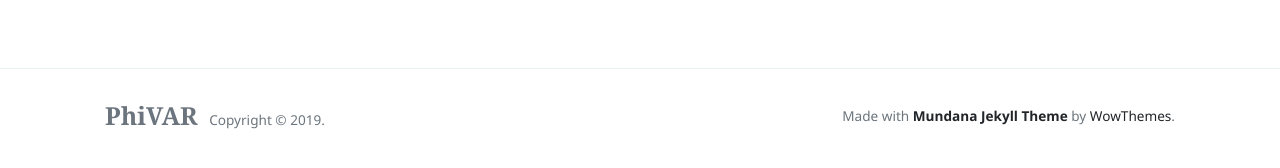
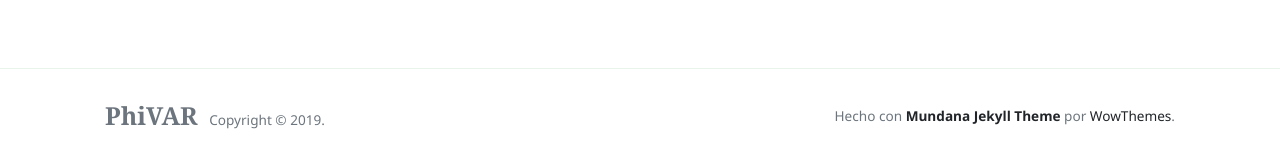
Before and after one commit to FrancisIron/phivar, a Jekyll site: the page built from _pages/about.html, in a window 1280 px wide. Shown: the part 482-650 px from the top of the page. Built offline with Jekyll 4.4.1, drawn with Linux system fonts in a browser that asks for light colours; nearby versions of some CDN libraries.

Commit message:
Update default.html

```diff
--- a/_layouts/default.html
+++ b/_layouts/default.html
@@ -81,7 +81,7 @@
                 <span>Copyright © <script>document.write(new Date().getFullYear())</script>.</span>
             </div>
             <div>
-                Made with <a target="_blank" class="text-dark font-weight-bold" href="https://www.wowthemes.net/mundana-jekyll-theme/"> Mundana Jekyll Theme </a> by <a class="text-dark" target="_blank" href="https://www.wowthemes.net">WowThemes</a>.
+                Hecho con <a target="_blank" class="text-dark font-weight-bold" href="https://www.wowthemes.net/mundana-jekyll-theme/"> Mundana Jekyll Theme </a> por <a class="text-dark" target="_blank" href="https://www.wowthemes.net">WowThemes</a>.
             </div>
         </div>
         </div>
```
